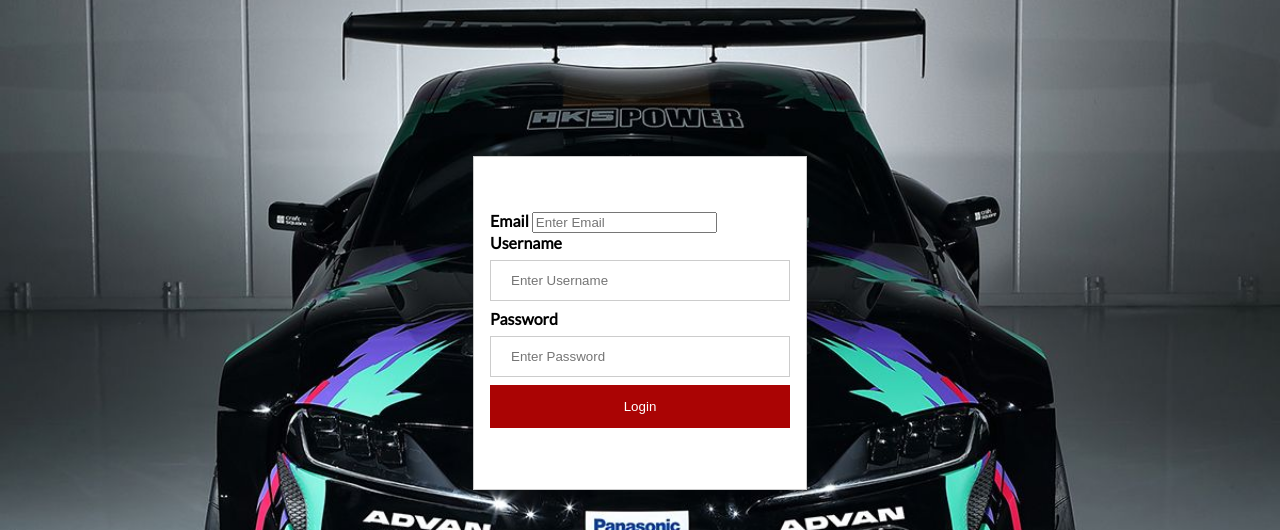
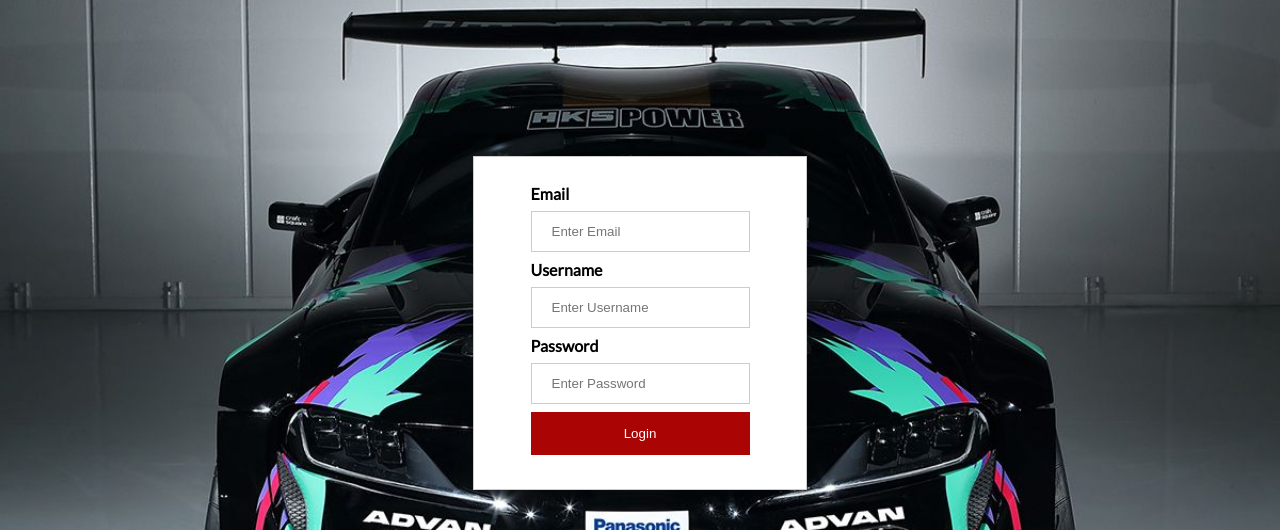
Before and after one commit to CoderM3/CoderM3.github.io, a PHP site: page /login.php in a window 1280 px wide. Shown: the part 77-607 px from the top of the page. Run offline with PHP 8.4, Linux system fonts and the light colour scheme.

Commit message:
Update style2.css

```diff
--- a/posttest4/style2.css
+++ b/posttest4/style2.css
@@ -88,6 +88,14 @@
     box-sizing: border-box;
   }
 
+input[type=email] {
+    width: 100%;
+    padding: 12px 20px;
+    margin: 8px 0;
+    display: block;
+    border: 1px solid #ccc;
+    box-sizing: border-box;
+  }
 
 button {
    background-color: #aa0404;
```
